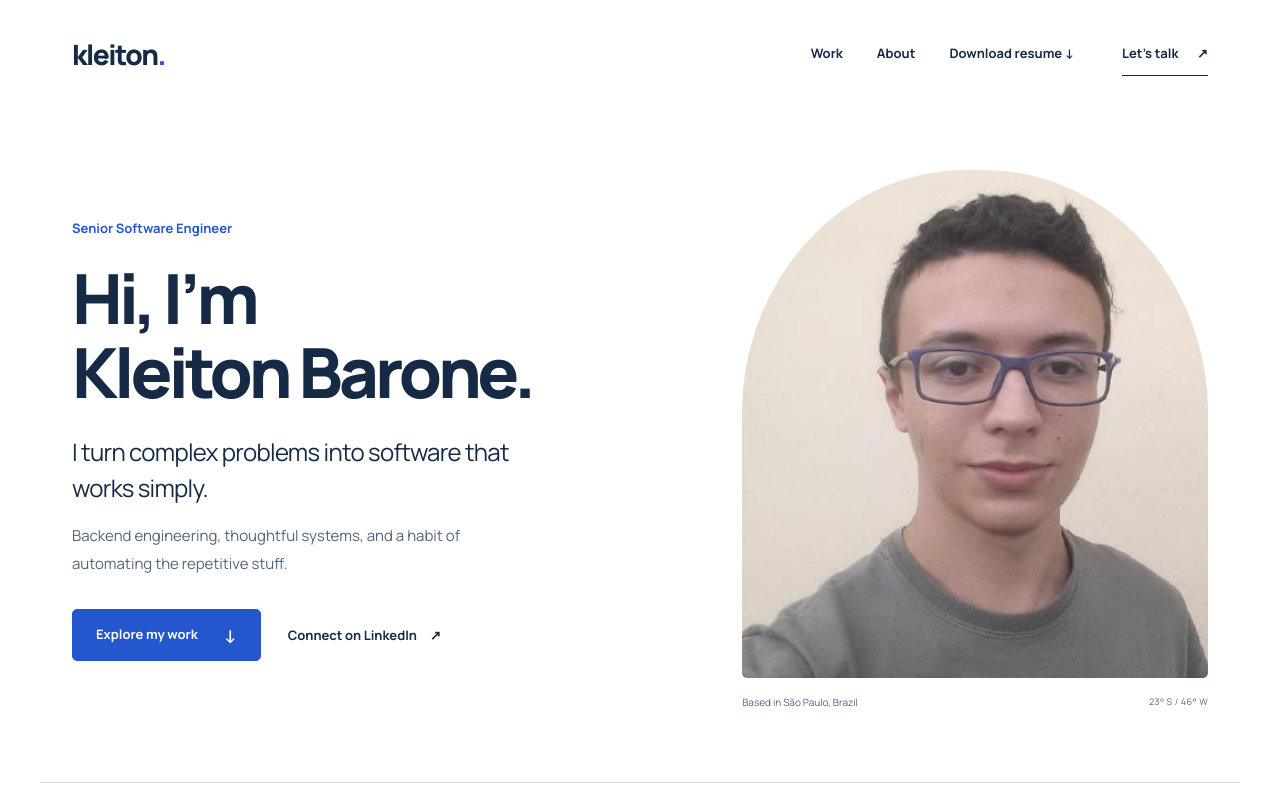
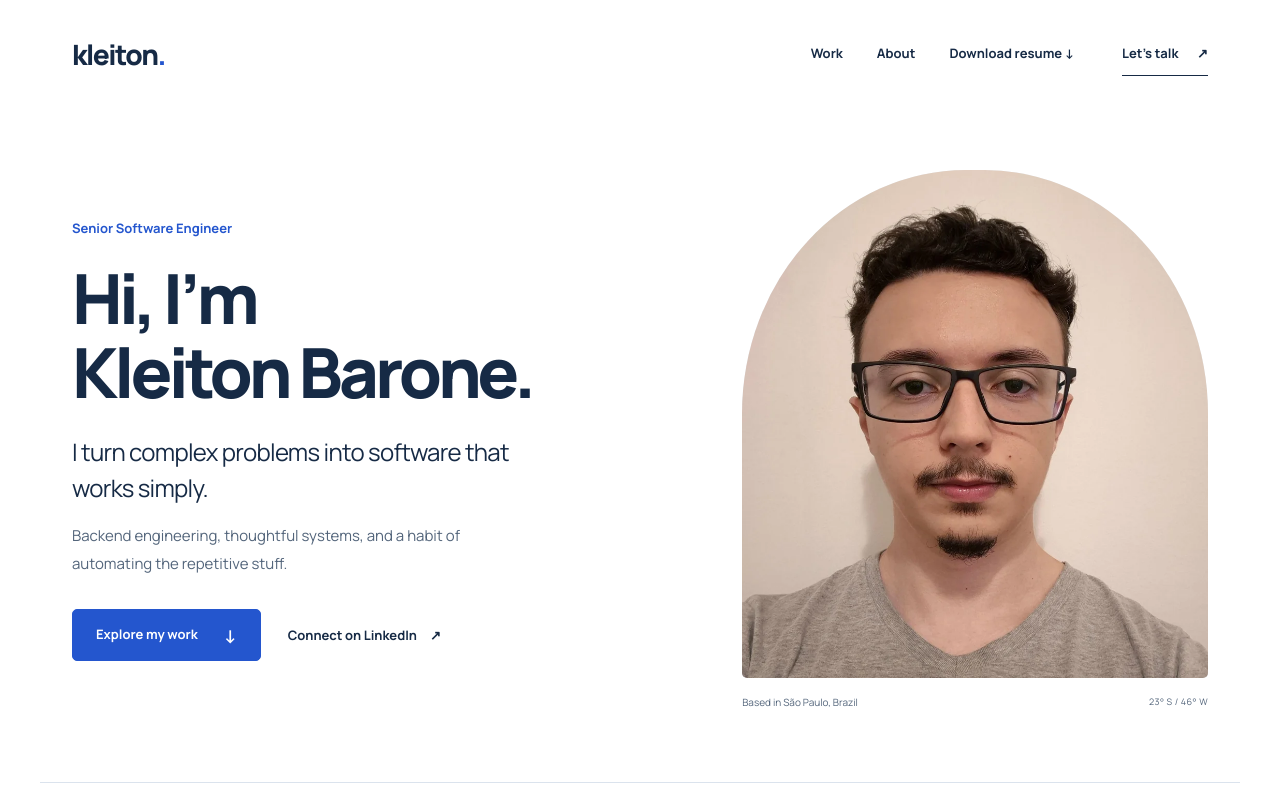
Before and after one commit to KleitonBarone/kleitonbarone.com, a Next.js app: page / in a window 1280 px wide. Shown: the top 800 px of the page. Built offline with nearby package versions, Linux system fonts and the light colour scheme.

Commit message:
Update the portfolio portrait (#8)

```diff
--- a/app/globals.css
+++ b/app/globals.css
@@ -196,7 +196,7 @@ h1 {
   width: 100%;
   height: 100%;
   object-fit: cover;
-  object-position: center;
+  object-position: center 15%;
 }
 .portrait figcaption {
   display: flex;
--- a/app/page.tsx
+++ b/app/page.tsx
@@ -56,10 +56,10 @@ export default function Home() {
           <figure className="portrait">
             <div className="portrait-frame">
               <Image
-                src="/kleiton-barone.jpg"
+                src="/kleiton-barone.webp"
                 alt="Kleiton Barone"
-                width={460}
-                height={460}
+                width={900}
+                height={1200}
                 priority
                 unoptimized
               />
```
Also changed, not shown: public/kleiton-barone.jpg (deleted), public/kleiton-barone.webp (added).
